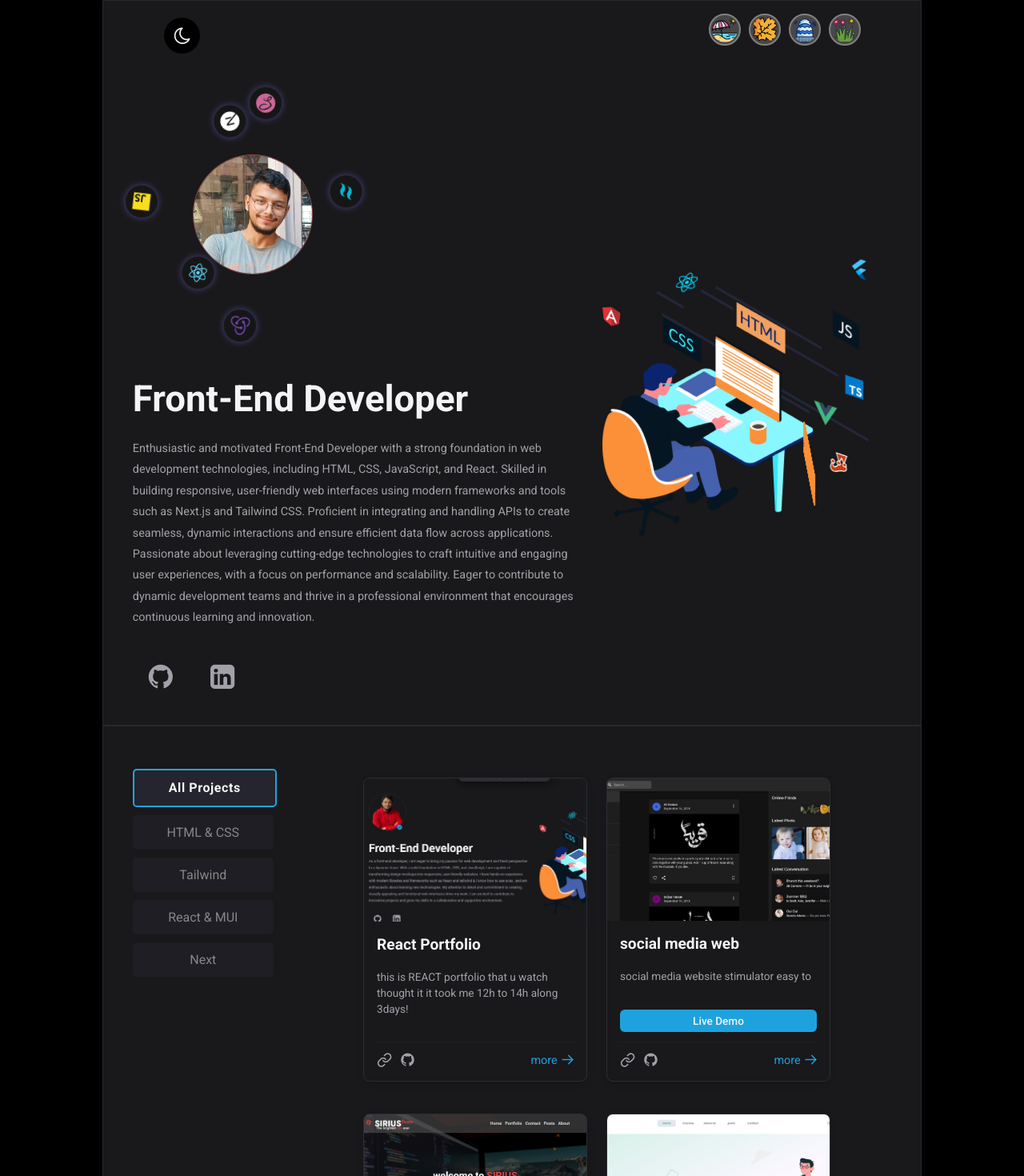
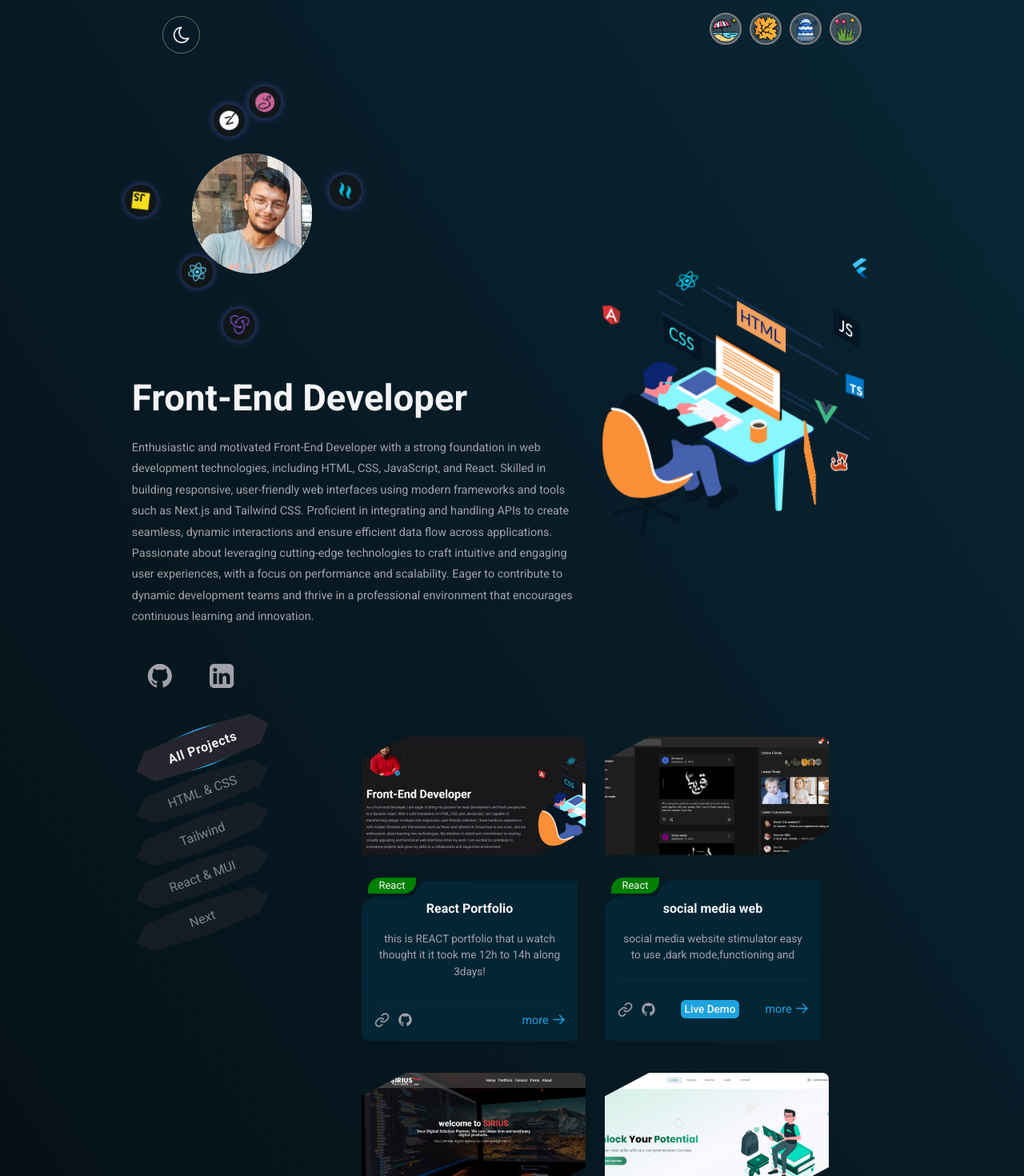
Before and after one commit to ousey-ousey/vite-project, a React (Vite) app: page / in a window 1280 px wide. Shown: the top 1470 px of the page at 80% size. Built offline with nearby package versions, Linux system fonts and the light colour scheme.

Commit message:
shatered 1/22

```diff
--- a/package.json
+++ b/package.json
@@ -21,10 +21,13 @@
     "@types/react": "^18.2.66",
     "@types/react-dom": "^18.2.22",
     "@vitejs/plugin-react": "^4.2.1",
+    "autoprefixer": "^10.4.22",
     "eslint": "^8.57.0",
     "eslint-plugin-react": "^7.34.1",
     "eslint-plugin-react-hooks": "^4.6.0",
     "eslint-plugin-react-refresh": "^0.4.6",
+    "postcss": "^8.5.6",
+    "tailwindcss": "^4.1.17",
     "vite": "^5.2.0"
   }
 }
--- a/src/component/1-header/header.jsx
+++ b/src/component/1-header/header.jsx
@@ -38,6 +38,7 @@ export default function Header() {
   };
 
   return (
+    <>
       <header className="flex">
         {/* <button className="menu icon-menu" onClick={() => setshowmodel(true)} /> */}
         <button
@@ -102,5 +103,6 @@ export default function Header() {
           </div>
         )}
       </header>
+    </>
   );
 }
--- a/src/component/2-hero/hero.css
+++ b/src/component/2-hero/hero.css
@@ -27,16 +27,57 @@ div.hero {
   width: 150px;
   height: 150px;
   border-radius: 50%;
+
+  /* --- NEW LINES FOR SHINE --- */
+  overflow: hidden; /* Clips the shine to the circle shape */
+  /* Ensure background color or image is set so the white shine is visible */
+  background-color: #ddd; /* Example placeholder */
 }
 
+/* The Shine Effect */
+.nucleus::after {
+  content: "";
+  position: absolute;
+  top: 0;
+  left: -150%; /* Start completely off the left side */
+  width: 100%;
+  height: 100%;
+
+  /* The Shine Gradient: Transparent -> White -> Transparent */
+  background: linear-gradient(
+    to right,
+    rgba(255, 255, 255, 0) 0%,
+    rgba(255, 255, 255, 0.7) 50%,
+    /* Adjust 0.7 to make it brighter/dimmer */ rgba(255, 255, 255, 0) 100%
+  );
+
+  /* Angle the light beam */
+  transform: skewX(-25deg);
+
+  /* Make sure clicks go through the shine to the button/avatar */
+  pointer-events: none;
+
+  /* Run animation: name | duration | smoothing | runs 1 time */
+  animation: shine-avatar 3.5s ease-in-out infinite;
+}
+
+/* The Animation Movement */
+@keyframes shine-avatar {
+  0% {
+    left: -150%;
+  }
+  100% {
+    left: 150%;
+  }
+}
 .avatar {
   width: 100%;
   height: 100%;
   border-radius: 50%;
-  border: 1px #e66b6b9b solid;
-  object-fit: cover;
 }
+/*tagrobaa*/
 
+/**tagrobaa/
 /* Invisible Orbit containers */
 .orbit {
   position: absolute;
--- a/src/component/2-hero/hero.jsx
+++ b/src/component/2-hero/hero.jsx
@@ -7,27 +7,37 @@ import { SiNextdotjs, SiTailwindcss, SiRedux, SiSass } from "react-icons/si";
 
 export default function Hero() {
   return (
+    <>
       <div className="hero flex">
         <div className="left-section">
           <div className="parant-yousef flex">
             <div className="atom-container">
-            {/* Nucleus (Avatar) */}
+              {/* Nucleus (Avatar)*/}
               <motion.div
                 initial={{ opacity: 0 }}
                 animate={{ opacity: 1 }}
                 transition={{ duration: 0.5 }}
                 className="nucleus"
               >
-              <img src="/2.jpg" alt="yousef~Al~noumany" className="avatar" />
+                <div className="stack">
+                  <div className="card">
+                    <div className="image">
+                      {" "}
+                      <img
+                        src="/2.jpg"
+                        alt="yousef~Al~noumany"
+                        className="avatar"
+                      />
+                    </div>
+                  </div>
+                </div>
               </motion.div>
-
               {/* Orbit 1 */}
               <div className="orbit orbit-1">
                 <div className="electron electron-1">
                   <FaReact className="tech-icon react-icon" />
                 </div>
               </div>
-
               {/* Orbit 2 */}
               <div className="orbit orbit-2">
                 <div className="electron electron-2">
@@ -37,7 +47,6 @@ export default function Hero() {
                   <SiTailwindcss className="tech-icon tailwind-icon" />
                 </div>
               </div>
-
               {/* Orbit 3 */}
               <div className="orbit orbit-3">
                 <div className="electron electron-3">
@@ -49,7 +58,7 @@ export default function Hero() {
                 <div className="electron electron-3-3">
                   <SiSass className="tech-icon sass-icon" />
                 </div>
-            </div>
+              </div>{" "}
             </div>
 
             <motion.h1
@@ -64,15 +73,16 @@ export default function Hero() {
             <p className="subtitle">
               Enthusiastic and motivated Front-End Developer with a strong
               foundation in web development technologies, including HTML, CSS,
-            JavaScript, and React. Skilled in building responsive, user-friendly
-            web interfaces using modern frameworks and tools such as Next.js and
-            Tailwind CSS. Proficient in integrating and handling APIs to create
-            seamless, dynamic interactions and ensure efficient data flow across
-            applications. Passionate about leveraging cutting-edge technologies
-            to craft intuitive and engaging user experiences, with a focus on
-            performance and scalability. Eager to contribute to dynamic
-            development teams and thrive in a professional environment that
-            encourages continuous learning and innovation.
+              JavaScript, and React. Skilled in building responsive,
+              user-friendly web interfaces using modern frameworks and tools
+              such as Next.js and Tailwind CSS. Proficient in integrating and
+              handling APIs to create seamless, dynamic interactions and ensure
+              efficient data flow across applications. Passionate about
+              leveraging cutting-edge technologies to craft intuitive and
+              engaging user experiences, with a focus on performance and
+              scalability. Eager to contribute to dynamic development teams and
+              thrive in a professional environment that encourages continuous
+              learning and innovation.
             </p>
           </div>
 
@@ -94,5 +104,6 @@ export default function Hero() {
           <Lottie animationData={devanimation} />
         </div>
       </div>
+    </>
   );
 }
--- a/src/component/3-main/main.css
+++ b/src/component/3-main/main.css
@@ -23,16 +23,35 @@ main section.left-section button {
   transition: 0.3s;
   border-radius: 5px;
   margin: 5px 0;
+  rotate: -20deg;
+  clip-path: polygon(
+    50% 0%,
+    90% 10%,
+    100% 50%,
+    90% 90%,
+    50% 100%,
+    10% 90%,
+    0% 50%,
+    10% 10%
+  );
 }
 main section.left-section button:hover {
   opacity: 1;
 }
 main section.left-section button.active {
   opacity: 1;
-  border: 2px solid var(--blue);
+  border-top: 2px solid var(--blue);
+  border-bottom: 2px solid var(--blue);
   font-weight: bold;
   padding: 0.8rem 0;
   letter-spacing: 0.6px;
+}
+
+main section.left-section::after {
+  content: "";
+  height: auto;
+  width: 10;
+  background: white;
 }
 .light main section.left-section button.active {
   opacity: 1;
@@ -65,22 +84,21 @@ main section.right-section article.card {
 
 /* Card container */
 .card div#BOX {
-  width: 280px;
-  border: 1px solid rgba(68, 85, 102, 0.39);
+  width: 17.5rem;
   border-radius: 8px;
   overflow: hidden;
   display: flex;
   flex-direction: column;
-  height: 380px; /* Fixed height for consistency */
-  box-shadow: 0 2px 8px rgba(0, 0, 0, 0.1);
+  height: 23.75rem; /* Fixed height for consistency */
   transition: all 0.3s ease;
 }
 
 /* Image container */
 .card div#BOX > div:first-child {
   width: 100% !important;
-  height: 180px !important; /* Fixed height for images */
+  height: 18.25rem !important; /* Fixed height for images */
   overflow: hidden;
+  clip-path: polygon(0% 20%, 20% 0%, 100% 0%, 100% 80%, 80% 100%, 0% 100%);
 }
 
 /* Ensure images display properly */
@@ -93,6 +111,7 @@ main section.right-section article.card {
 /* Image hover effect */
 .card div#BOX:hover > div:first-child {
   transform: scale(1.05);
+  box-shadow: none;
 }
 
 /* Content box */
@@ -105,8 +124,14 @@ main section.right-section article.card {
   width: 100% !important;
   height: 200px; /* Fixed content height */
 }
+.textcontent {
+  margin-top: 2rem;
+  background: rgb(4, 37, 52);
+  text-align: center;
+  clip-path: path(M 20 20 L 60 20 L 60 0 L 100 0 L 100 100 L 0 100 L 0 40 Z);
+}
+/* Card title */
 
-/* Card title */
 .card .box h2 {
   color: var(--title);
   font-size: 1.2rem;
@@ -166,11 +191,11 @@ main section.right-section article.card {
   color: var(--white);
   border: none;
   border-radius: 6px;
-  padding: 0.4rem 0.5rem;
+  padding: 0.2rem 0.3rem;
   font-size: 0.85rem;
   font-weight: 500;
   transition: all 0.3s ease;
-  display: inline-block;
+  display: block;
   margin: 0.75rem 0;
   text-align: center;
   text-decoration: none;
@@ -208,7 +233,6 @@ main section.right-section article.card {
 .card div#BOX:hover {
   border-color: var(--blue);
   transform: translateY(-5px);
-  box-shadow: 0 8px 16px rgba(0, 0, 0, 0.1);
 }
 
 /*
--- a/src/component/3-main/main.jsx
+++ b/src/component/3-main/main.jsx
@@ -84,10 +84,10 @@ export default function Main() {
         {arr.map((item) => {
           return (
             <motion.article
-              initial={{ scale: 0, rotate: 0 }}
-              animate={{ scale: 1, rotate: 360 }}
+              initial={{ opacity: 0 }}
+              animate={{ opacity: 1 }}
               transition={{
-                duration: 0.4, // Fast animation, completes in 0.4 seconds
+                duration: 1, // Fast animation, completes in 0.4 seconds
                 ease: "easeOut", // Smooth ease-out timing function
               }}
               key={item.id}
@@ -103,23 +103,56 @@ export default function Main() {
                     backgroundPosition: "top", // Center the image
                   }}
                 />
-                <div className="box" style={{ width: 270 }}>
-                  <h2>{item.title}</h2>
+                <div style={{ width: 270, position: "relative" }}>
+                  <div
+                    style={{
+                      position: "absolute",
+                      background: "green",
+                      textAlign: "center",
+                      borderRadius: "15px 0 15px  0 ",
+                      padding: "2px",
+                      top: "1.75rem",
+                      fontSize: "small",
+                      left: 8,
+                      width: 60,
+                      height: 20,
+                    }}
+                  >
+                    {item.category?.[0]}
+                  </div>
+                  <div
+                    className="box textcontent"
+                    style={{
+                      width: "100%",
+                      clipPath:
+                        "path('M 20 20 L 60 20 A 20 20 0 0 0  70 10  A 20 20 0 0 1  80 0 L 270 0 L 270 270 L 0 270 L 0 40 A 20 20 0 0 1 20 20 Z')",
+                    }}
+                  >
+                    <h2
+                      style={{
+                        fontSize: "medium",
+                        marginTop: ".5rem",
+                      }}
+                    >
+                      {item.title}
+                    </h2>
                     <p className="sub-title">{item.P}</p>
+
+                    <div className="flex icons">
+                      <div style={{ gap: "11px" }} className="flex">
+                        <span className="icon-link"></span>
+                        <span className="icon-github"></span>
+                      </div>
                       {item.link && (
                         <a id="demobtn" href={item.link} target="_blank">
                           Live Demo
                         </a>
                       )}
-                  <div className="flex icons">
-                    <div style={{ gap: "11px" }} className="flex">
-                      <span className="icon-link"></span>
-                      <span className="icon-github"></span>
-                    </div>
                       <a href={item.git} id="linko" className="flex">
                         more
                         <span className="icon-arrow-right"></span>
                       </a>
+                    </div>
                   </div>
                 </div>
               </div>
--- a/src/component/3-main/projects.js
+++ b/src/component/3-main/projects.js
@@ -2,7 +2,7 @@ const myprojects = [
   {
     id: 1,
     title: " React Portfolio",
-    category: "React",
+    category: ["React"],
     imgpath: "/react-1.jpg",
     P: "this is   REACT portfolio that u watch thought it it took me 12h to 14h along 3days!",
     git: "https://github.com/ousey-ousey",
--- a/src/index.css
+++ b/src/index.css
@@ -14,9 +14,8 @@ html {
 
 /* Default Theme (Base) */
 :root {
-  --primary: #000;
-  --secondary: #19181a;
-  --border: rgba(63, 63, 70, 0.4);
+  --primary: linear-gradient(236deg, #092635, #030303) !important;
+  --border: #697565;
   --title: rgb(244, 244, 245);
   --subtitle: rgb(161, 161, 170);
   --bg-header: rgb(47, 47, 51);
@@ -26,8 +25,7 @@ html {
 
 /* Light Mode */
 .light {
-  --primary: #fff;
-  --secondary: #fff9f9;
+  --primary: linear-gradient(236deg, #87ceeb, #f0f8ff);
   --imgglow: rgba(31, 166, 228, 0.978);
   --border: rgba(115, 115, 124, 0.4);
   --title: rgb(1, 1, 19);
@@ -40,11 +38,10 @@ html {
 
 /* Spring Theme */
 .spring {
-  --primary: #e1ffd7; /* Light Green */
-  --secondary: #b8f2e6; /* Light Cyan */
+  --primary: linear-gradient(236deg, #a8e6cf, #ffdde1); /* Light Green */
   --border: #94d2bd; /* Soft Teal */
   --title: #2d6a4f; /* Dark Green */
-  --subtitle: #000000; /* Darker Green */
+  --subtitle: #1d8112; /* Darker Green */
   --bg-header: #ffffff; /* Soft Teal for Header */
   --imgglow: #d8f3dc; /* Pale Green */
   --blue: #40916c; /* Sea Green */
@@ -54,11 +51,10 @@ html {
 
 /* Summer Theme */
 .summer {
-  --primary: #fff9db; /* Light Yellow */
-  --secondary: #ffe66d; /* Bright Yellow */
+  --primary: linear-gradient(236deg, #00c9ff, #92fe9d); /* Light Yellow */
   --border: #f4d35e; /* Soft Yellow */
   --title: #f77f00; /* Bright Orange */
-  --subtitle: #030000; /* Strong Red */
+  --subtitle: #92fe9d
   --bg-header: #ffffff; /* Bright Yellow for Header */
   --imgglow: #fcbf49; /* Light Orange */
   --blue: #f9844a; /* Coral */
@@ -68,11 +64,10 @@ html {
 
 /* Autumn Theme */
 .autumn {
-  --primary: #fff3e0; /* Pale Orange */
-  --secondary: #ffcdb2; /* Soft Peach */
+  --primary: linear-gradient(236deg, #c94b4b, #ffb946); /* Pale Orange */
   --border: #ffb4a2; /* Soft Red */
-  --title: #e76f51; /* Rich Coral */
-  --subtitle: #000000; /* Dark Red */
+  --title: #FFF    ;
+  --subtitle: #ffffff; /* Dark Red */
   --bg-header: #ffffff; /* Warm Yellow for Header */
   --imgglow: #ffb997; /* Soft Peach Glow */
   --blue: #f25f5c; /* Coral */
@@ -82,11 +77,10 @@ html {
 
 /* Winter Theme */
 .winter {
-  --primary: #f0f4f8; /* Very Light Gray */
-  --secondary: #d1d8e0; /* Soft Gray */
+  --primary: linear-gradient(236deg, #e0ffff, #87cefa); /* Very Light Gray */
   --border: #9db5b2; /* Teal Gray */
-  --title: #2c3e50; /* Dark Slate Gray */
-  --subtitle: #000000; /* Darker Slate Gray */
+  --title: #00be9bd9; /* Dark Slate Gray */
+  --subtitle: #00d0ff; /* Darker Slate Gray */
   --bg-header: #ffffff; /* Soft Teal for Header */
   --imgglow: #e0ece4; /* Light Gray */
   --blue: #5d737e; /* Teal */
@@ -96,7 +90,7 @@ html {
 
 /* Body Styling */
 body {
-  background-color: var(--primary);
+  background: var(--primary);
   color: whitesmoke;
 }
 
@@ -105,13 +99,10 @@ body {
   width: 80%;
   margin: 0 auto;
   padding: 0 2rem;
-  border: 1px solid var(--border);
-  background-color: var(--secondary);
 }
 
 /* Divider Styling */
 .divider {
-  border-bottom: 2px solid var(--border);
   margin: 3rem 0;
   margin-left: -2.3rem;
   width: calc(100% + 2.3rem + 2.3rem);
```
Also changed, not shown: 1 other file (tests, documents, lock files or other folders). Lines whose indentation alone changed are shown as unchanged.
